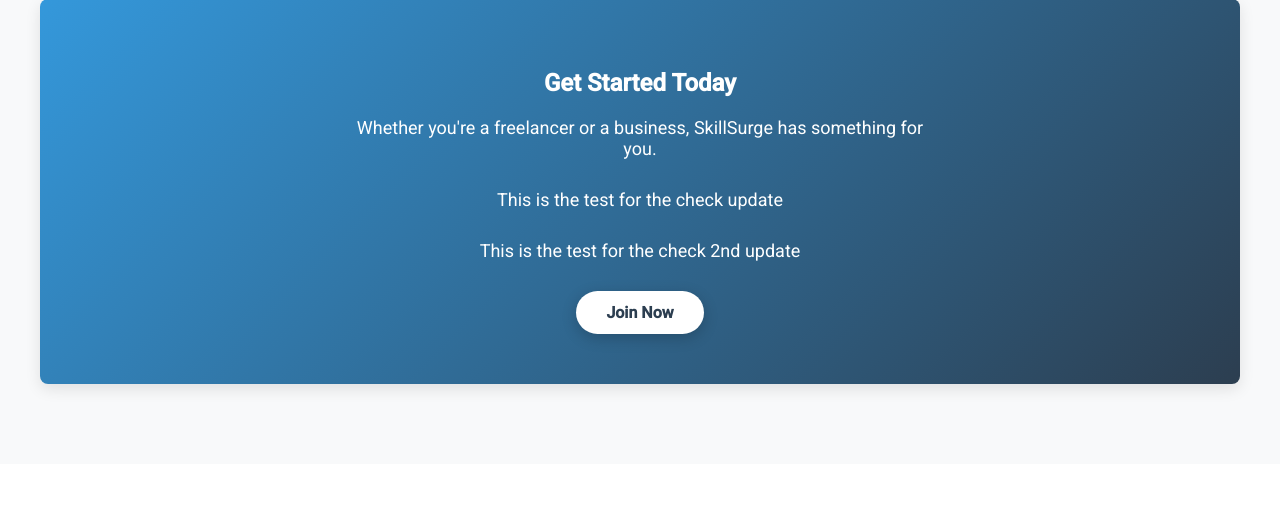
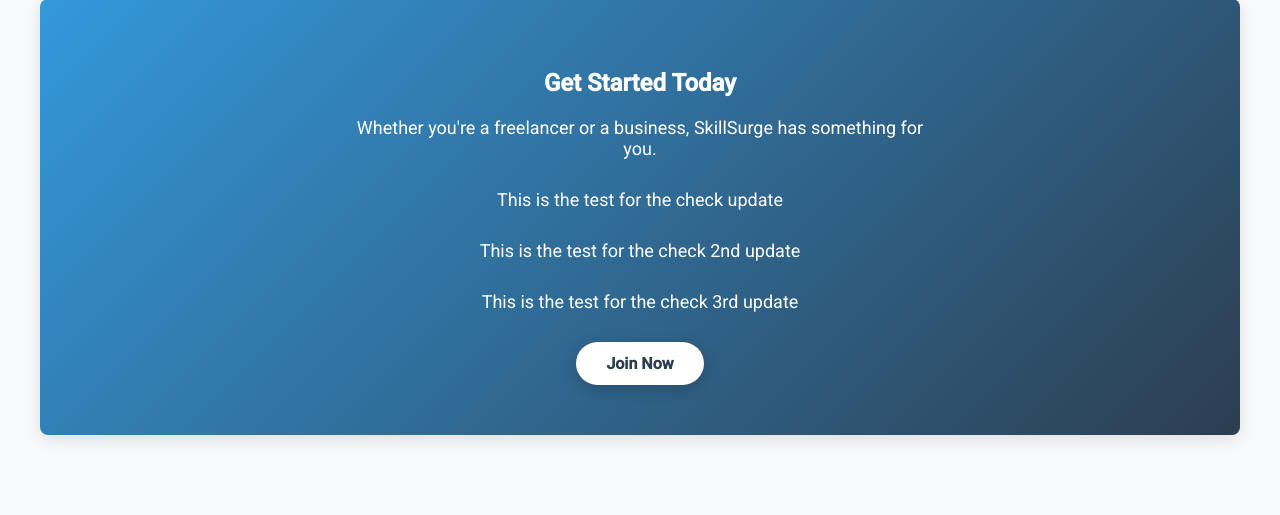
Before and after one commit to maheshpradeep/Freelance_website, a PHP site: page / in a window 1280 px wide. Shown: the part 1363-1878 px from the top of the page. Before the commit the page ends 1758 px from the top, so only its background shows below. Run offline with PHP 8.4, Linux system fonts and the light colour scheme.

Commit message:
3rd update line check

```diff
--- a/index.php
+++ b/index.php
@@ -75,6 +75,7 @@ include('includes/header.php');
     <p>This is the test for the check update</p>
 
     <p>This is the test for the check 2nd update</p>
+    <p>This is the test for the check 3rd update</p>
     <?php if (!isset($_SESSION['user_id'])): ?>
       <a href="signup.php" class="btn">Join Now</a>
     <?php endif; ?>
```
